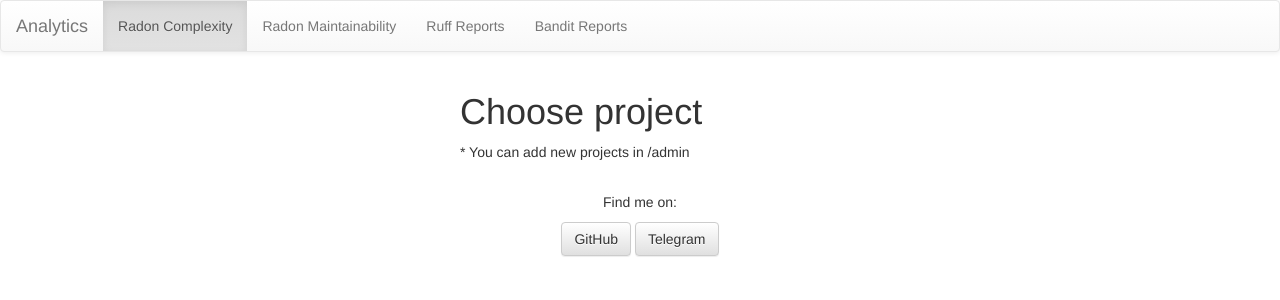
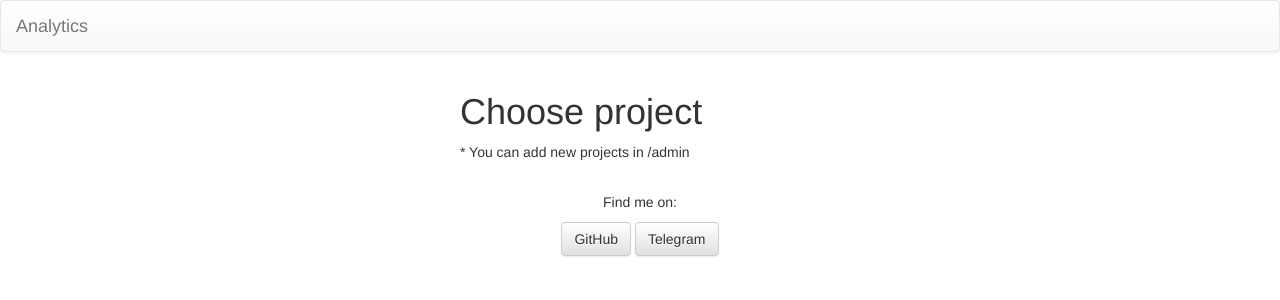
Before and after one commit to vsaverin/checkers_parser, a Django app: page / in a window 1280 px wide. Shown: the top 300 px of the page. Run offline with Django 4.2, Linux system fonts and the light colour scheme; the visitor is signed in with stand-in values (Sample User, id 1); data that the repository does not hold is empty.

Commit message:
navbar fixed. timeout adde

```diff
--- a/checkers_parser/main/downloader.py
+++ b/checkers_parser/main/downloader.py
@@ -19,7 +19,7 @@ class GitLabArtifactsDownloader:
             f"?scope=success&per_page=1&name={self.job_name}"
         )
         headers = {"Private-Token": self.access_token}
-        response = requests.get(job_url, headers=headers)
+        response = requests.get(job_url, headers=headers, timeout=30)
 
         if response.status_code == 200:
             job_id = response.json()[0]["id"]
@@ -28,7 +28,8 @@ class GitLabArtifactsDownloader:
                 f"{self.project_id}/jobs/{job_id}/artifacts"
             )
             artifacts_response = requests.get(
-                artifacts_url, headers=headers, allow_redirects=True
+                artifacts_url, headers=headers,
+                allow_redirects=True, timeout=30
             )
 
             if artifacts_response.status_code == 200:
--- a/checkers_parser/main/templates/base.html
+++ b/checkers_parser/main/templates/base.html
@@ -23,15 +23,6 @@
         <span class="icon-bar"></span>
       </button>
       <a class="navbar-brand" href="#">Analytics</a>
-    </div>
-
-    <div class="collapse navbar-collapse" id="bs-example-navbar-collapse-1">
-      <ul class="nav navbar-nav">
-        <li class="active"><a href="/">Radon Complexity <span class="sr-only">(current)</span></a></li>
-        <li><a href="/radon/mi/">Radon Maintainability</a></li>
-          <li><a href="/ruff/">Ruff Reports</a></li>
-          <li><a href="/bandit/">Bandit Reports</a></li>
-      </ul>
     </div>
   </div>
     {% endblock %}
```
